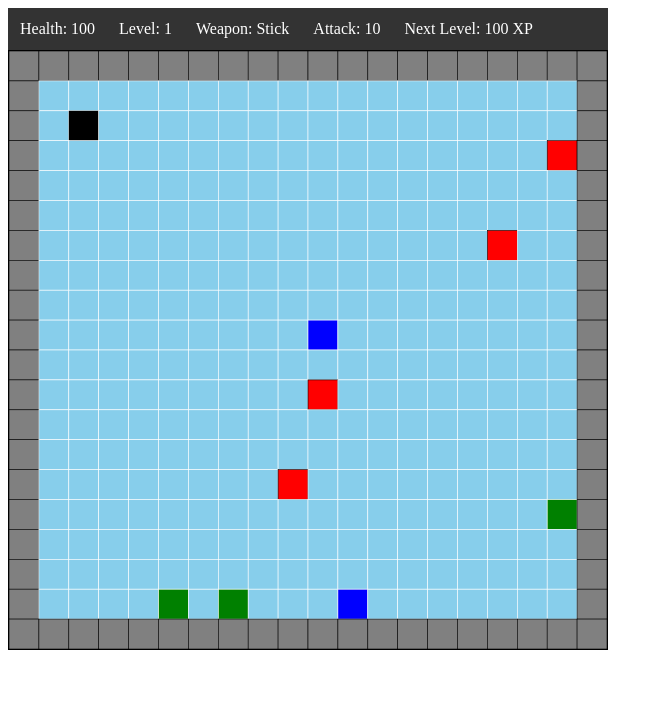
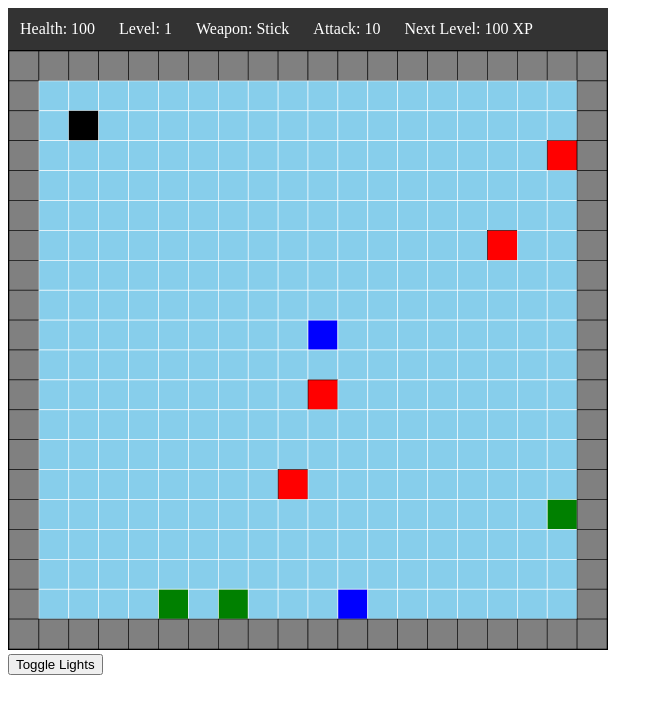
Before and after one commit to KenzoM/fcc-roguelike-dungeon-crawler, a React (Create React App) app: page / in a window 1280 px wide. Shown: the top 714 px of the page, without its empty margins (0-663 px from the left). Built offline with nearby package versions, Linux system fonts and the light colour scheme.

Commit message:
added another reducer to handle toggling lights, as well made container for toggleLights

```diff
--- a/src/actions/index.js
+++ b/src/actions/index.js
@@ -28,6 +28,12 @@ const listenToWindowEvent = () => {
   };
 }
 
+export function switchLight(){
+  return {
+    type: "TOGGLE_LIGHTS"
+  }
+}
+
 
 // ACTIONS
 
--- a/src/components/App.js
+++ b/src/components/App.js
@@ -1,6 +1,7 @@
 import React, { Component } from 'react';
 import MapGenerator from '../containers/MapGenerator';
-import StatusBarContainer from '../containers/StatusBarContainer'
+import StatusBarContainer from '../containers/StatusBarContainer';
+import ToggleLights from '../containers/ToggleLights';
 import '../stylesheets/styles.css';
 
 export default class App extends Component {
@@ -9,6 +10,7 @@ export default class App extends Component {
       <div className="app-container">
         <StatusBarContainer />
         <MapGenerator />
+        <ToggleLights />
       </div>
     );
   }
--- a/src/components/Tiles.js
+++ b/src/components/Tiles.js
@@ -28,7 +28,6 @@ export default class Tiles extends Component {
     const col = this.props.column * 50;
 
     if (this.props.player === 1) { tile = "player" }
-
     return (
       <rect x={col} y={row} width="50" height="50" className={tile}/>
     )
--- a/src/containers/MapGenerator.js
+++ b/src/containers/MapGenerator.js
@@ -10,12 +10,10 @@ class MapGenerator extends Component {
     super(props);
     this.renderTiles = this.renderTiles.bind(this);
     this.getCoords = this.getCoords.bind(this);
-    // this.playerMove = this.playerMove.bind(this);
   }
 
   componentDidMount(){
     this.props.listenToWindowEvent();
-    // window.addEventListener('keydown', this.playerMove, false);
   }
 
   getCoords(things) {
@@ -27,12 +25,9 @@ class MapGenerator extends Component {
   }
 
   renderTiles(cellVal,row,column) {
-
     let player;
     let playerCoords = this.props.player.coords
-
     playerCoords[0] === row && playerCoords[1] === column ? player = 1 : player = 0;
-
     return (
       <Tiles
         cell={cellVal}
--- /dev/null
+++ b/src/containers/ToggleLights.js
@@ -0,0 +1,25 @@
+import React, { Component } from 'react';
+import { connect } from 'react-redux';
+import { bindActionCreators } from 'redux';
+import { switchLight } from '../actions';
+
+class ToggleLights extends Component {
+  constructor(props){
+    super(props);
+    this.onClickToggle = this.onClickToggle.bind(this);
+  }
+  onClickToggle(){
+    this.props.switchLight();
+  }
+  render(){
+    return (
+      <button onClick={this.onClickToggle}>Toggle Lights</button>
+    )
+  }
+}
+
+function mapDispatchToProps(dispatch){
+  return bindActionCreators({switchLight}, dispatch)
+}
+
+export default connect(null, mapDispatchToProps )(ToggleLights)
--- a/src/preload/initialState.js
+++ b/src/preload/initialState.js
@@ -34,7 +34,8 @@ function Game(){
   this.enemies = [];
   this.weapons = [];
   this.items = [];
-  this.dungeon = 1
+  this.dungeon = 1;
+  this.lights = false;
 }
 
 Game.prototype.mapGenerator = function(width, height) {
--- a/src/reducers/index.js
+++ b/src/reducers/index.js
@@ -1,8 +1,10 @@
 import { combineReducers } from 'redux';
-import mapGenerated from './reducers_mapGenerator'
+import mapGenerated from './reducers_mapGenerator';
+import ToggleLights from './reducers_toggleLights';
 
 const rootReducer = combineReducers({
-  mapGenerated: mapGenerated
+  mapGenerated: mapGenerated,
+  ToggleLights: ToggleLights
 });
 
 export default rootReducer;
--- /dev/null
+++ b/src/reducers/reducers_toggleLights.js
@@ -0,0 +1,14 @@
+import {initialState} from '../preload/initialState'
+//ACTIONS
+let TOGGLE_LIGHTS = "TOGGLE_LIGHTS";
+
+export default function(state = initialState, action){
+  switch (action.type) {
+    case TOGGLE_LIGHTS:{
+      console.log('switch the state light')
+      return state
+    }
+    default:
+      return state;
+  }
+}
```
